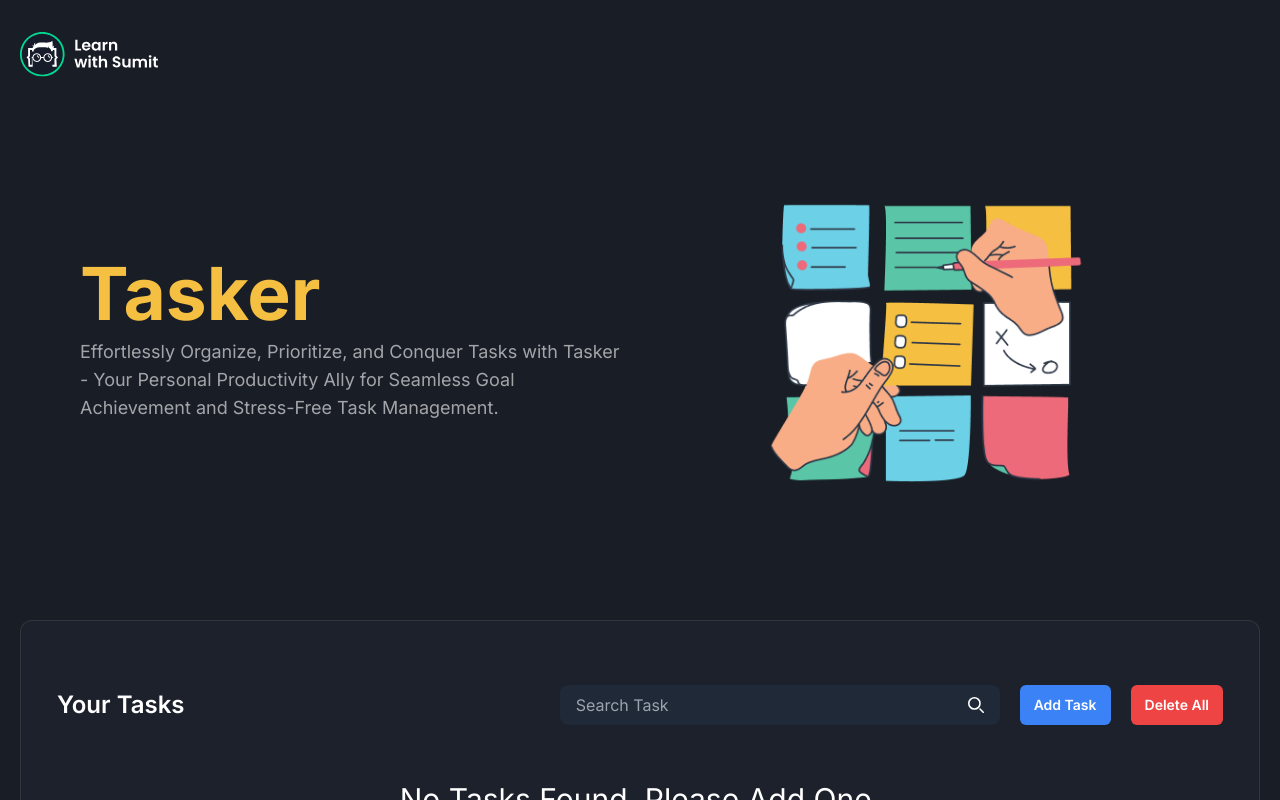
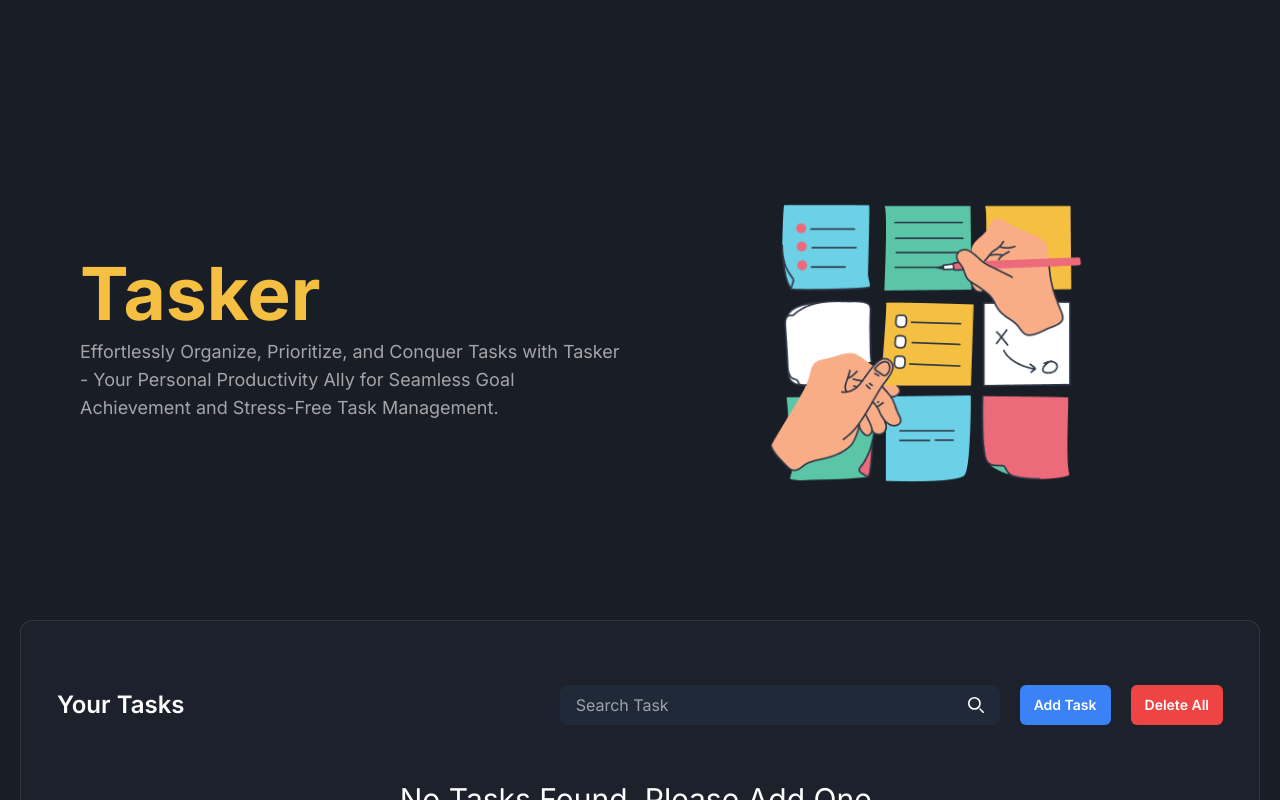
Before and after one commit to rabbiTheWebDeveloper/MFS, a React (Vite) app: page / in a window 1280 px wide. Shown: the top 800 px of the page. Built offline with nearby package versions, Linux system fonts and the light colour scheme.

Commit message:
instiall

```diff
--- a/package.json
+++ b/package.json
@@ -12,6 +12,7 @@
   "dependencies": {
     "react": "^18.2.0",
     "react-dom": "^18.2.0",
+    "react-router-dom": "^6.22.1",
     "react-toastify": "^10.0.4"
   },
   "devDependencies": {
--- a/src/main.jsx
+++ b/src/main.jsx
@@ -1,16 +1,18 @@
 import React from "react";
 import ReactDOM from "react-dom/client";
-import App from "./App.jsx";
 import "./index.css";
-import MainLayout from "./layouts/MainLayout.jsx";
 import { ToastContainer } from 'react-toastify';
 import 'react-toastify/dist/ReactToastify.css';
+import { RouterProvider } from "react-router-dom";
+import routes from "./routes/routes.jsx";
 
 ReactDOM.createRoot(document.getElementById("root")).render(
   <React.StrictMode>
-    <MainLayout>
+     <RouterProvider router={routes} />
+     <ToastContainer/>
+    {/* <MainLayout>
       <App />
-      <ToastContainer/>
-    </MainLayout>
+
+    </MainLayout> */}
   </React.StrictMode>
 );
--- /dev/null
+++ b/src/routes/routes.jsx
@@ -0,0 +1,45 @@
+import { createBrowserRouter } from 'react-router-dom';
+import App from '../App';
+
+
+
+
+
+const routes = createBrowserRouter([
+  {
+    path: '/',
+    element: <App/>,
+    // children: [
+    //   {
+    //     index: true,
+    //     element: <Home />,
+    //   },
+    //   {
+    //     path: '/products',
+    //     element: <Products />,
+    //   },
+    //   {
+    //     path: '/product-details/:id',
+    //     element: <ProductDetails />,
+    //   },
+    //   {
+    //     path: '/checkout',
+    //     element: <Checkout />,
+    //   },
+    // ],
+  },
+  // {
+  //   path: '/login',
+  //   element: <Login />,
+  // },
+  // {
+  //   path: '/signup',
+  //   element: <Signup />,
+  // },
+  // {
+  //   path: '*',
+  //   element: <NotFound />,
+  // },
+]);
+
+export default routes;
```
Also changed, not shown: 2 other files (tests, documents, lock files or other folders).
